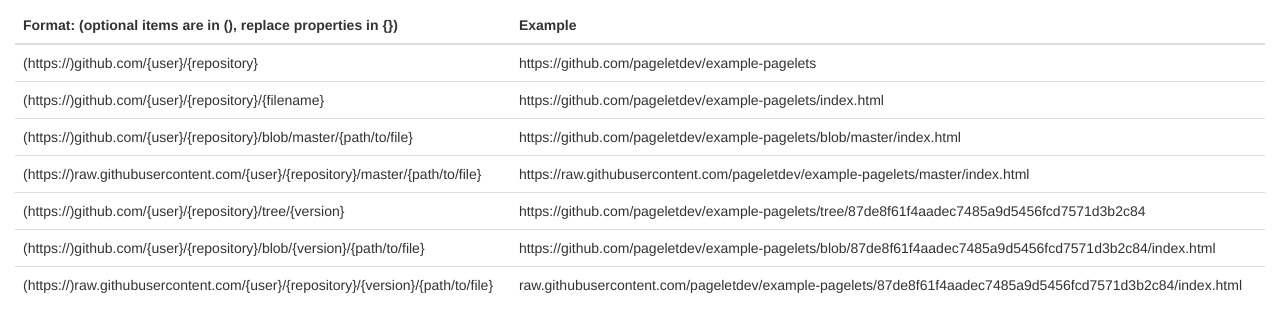
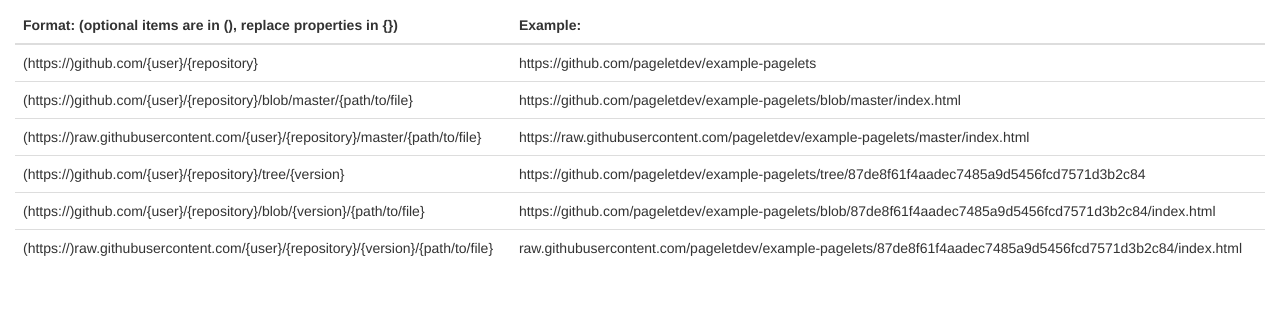
Before and after one commit to pageletdev/example-pagelets, a plain HTML site: page index.html in a window 1280 px wide. Shown: the part 64-396 px from the top of the page. Drawn offline with nearby package versions, Linux system fonts and the light colour scheme.

Commit message:
Update index.html

```diff
--- a/index.html
+++ b/index.html
@@ -12,15 +12,11 @@
         <table class="table">
             <thead><tr>
                <th>Format: (optional items are in (), replace properties in {})</th>
-               <th>Example</th>
+               <th>Example:</th>
            </tr></thead>
             <tr>
                 <td>(https://)github.com/{user}/{repository}</td>
                 <td>https://github.com/pageletdev/example-pagelets</td>
-            </tr>
-            <tr>
-                <td>(https://)github.com/{user}/{repository}/{filename}</td>
-                <td>https://github.com/pageletdev/example-pagelets/index.html</td>
             </tr>
             <tr>
                 <td>(https://)github.com/{user}/{repository}/blob/master/{path/to/file}</td>
```
